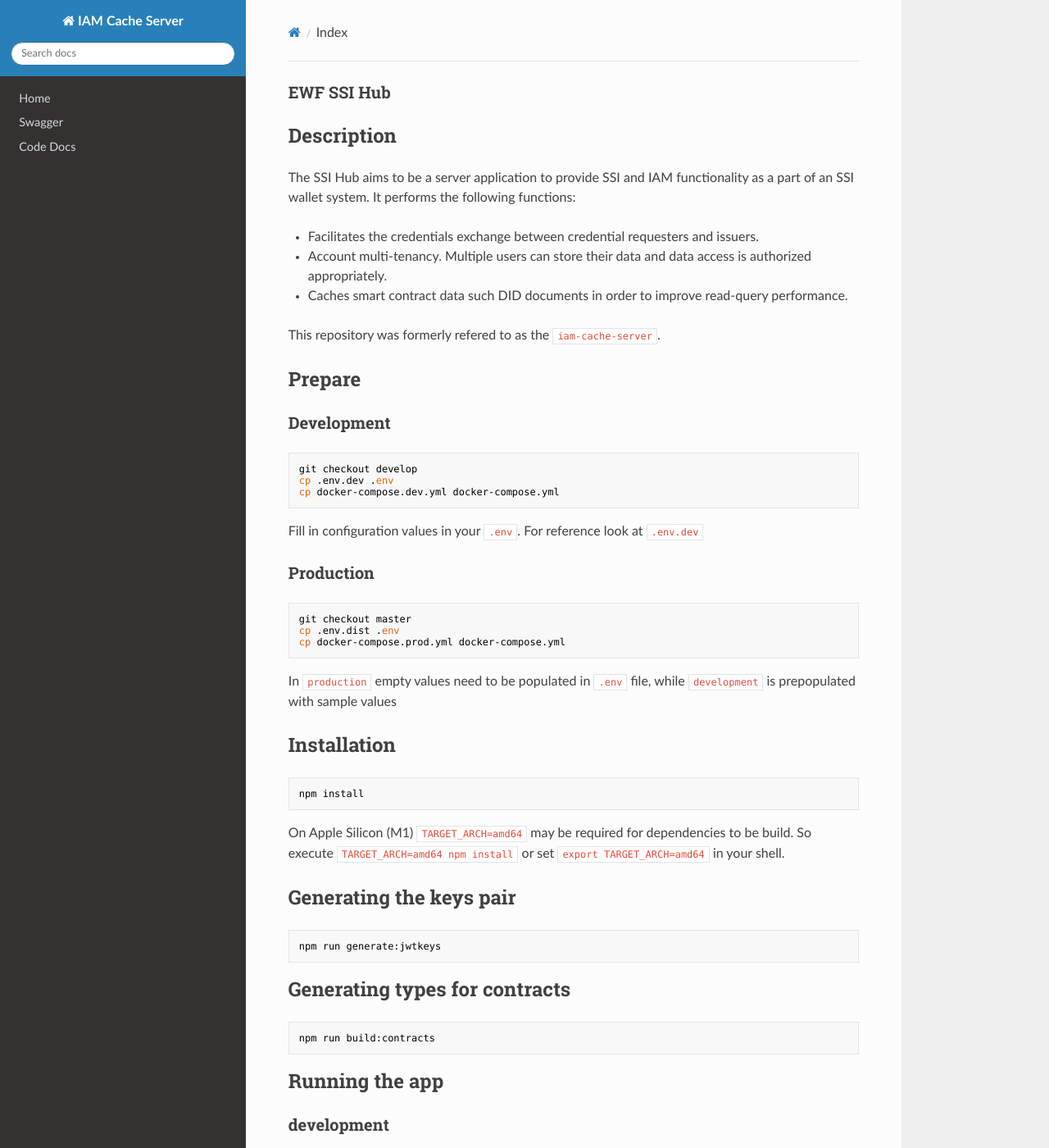
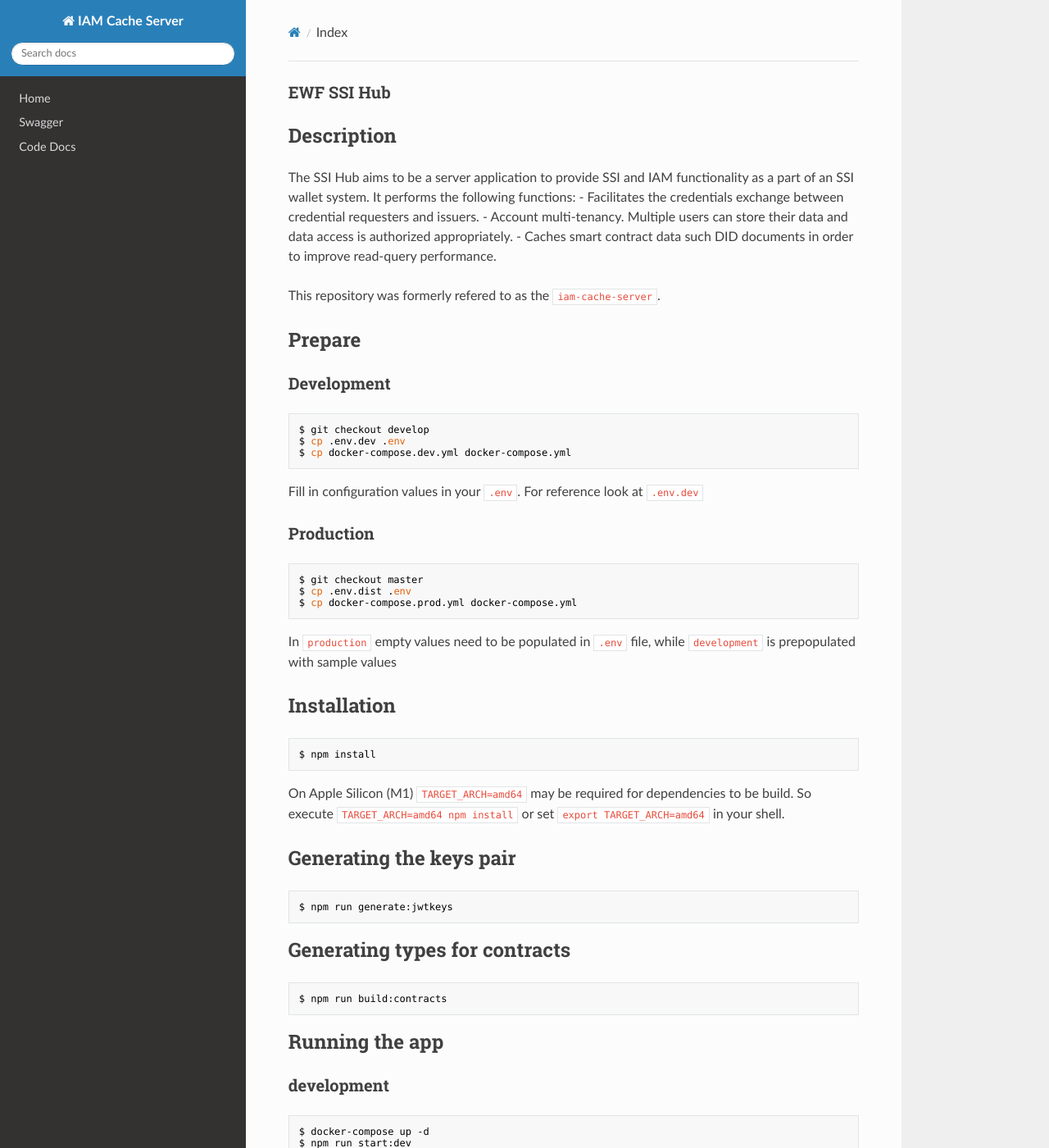
Before and after one commit to energywebfoundation/ssi-hub, an MkDocs documentation site: the page built from docs/api/README.md, in a window 1280 px wide and 1400 px high. Shown: the whole window at 82% size. Built offline with MkDocs 1.6.1, drawn with Linux system fonts in a browser that asks for light colours; nearby versions of some CDN libraries; some of the changed text lies outside the part shown.

Commit message:
chore: sync doc comment

````diff
--- a/docs/api/README.md
+++ b/docs/api/README.md
@@ -3,7 +3,6 @@
 ## Description
 
 The SSI Hub aims to be a server application to provide SSI and IAM functionality as a part of an SSI wallet system. It performs the following functions:
-
 - Facilitates the credentials exchange between credential requesters and issuers.
 - Account multi-tenancy. Multiple users can store their data and data access is authorized appropriately.
 - Caches smart contract data such  DID documents in order to improve read-query performance.
@@ -15,57 +14,51 @@ This repository was formerly refered to as the `iam-cache-server`.
 ### Development
 
 ```bash
-git checkout develop
-cp .env.dev .env
-cp docker-compose.dev.yml docker-compose.yml
+$ git checkout develop
+$ cp .env.dev .env
+$ cp docker-compose.dev.yml docker-compose.yml
 ```
 
 Fill in configuration values in your `.env`. For reference look at `.env.dev`
 
 ### Production
-
 ```bash
-git checkout master
-cp .env.dist .env
-cp docker-compose.prod.yml docker-compose.yml
+$ git checkout master
+$ cp .env.dist .env
+$ cp docker-compose.prod.yml docker-compose.yml
 ```
-
 In `production` empty values need to be populated in `.env` file, while `development` is prepopulated with sample values
 
 ## Installation
 
 ```bash
-npm install
+$ npm install
 ```
 
 On Apple Silicon (M1)  `TARGET_ARCH=amd64` may be required for dependencies to be build. So
 execute `TARGET_ARCH=amd64 npm install` or set `export TARGET_ARCH=amd64` in your shell.
 
 ## Generating the keys pair
-
 ```bash
-npm run generate:jwtkeys
+$ npm run generate:jwtkeys
 ```
 
 ## Generating types for contracts
-
 ```bash
-npm run build:contracts
+$ npm run build:contracts
 ```
 
 ## Running the app
 
 ### development
-
 ```bash
-docker-compose up -d
-npm run start:dev
+$ docker-compose up -d
+$ npm run start:dev
 ```
 
 ### production
-
 ```bash
-npm run docker:start
+$ npm run docker:start
 ```
 
 ### Cookies
@@ -106,7 +99,7 @@ $ npm run test:cov
 Release note is generated using [standard-version](https://www.npmjs.com/package/standard-version) which generates `CHANGELOG.md` based on last tag version and commits history. this can be generated using the command.
 
 ```bash
- npm run release
+ $ npm run release
 ```
 
 ## Commit Message Guidelines
````
Also changed, not shown: 1 other file.
